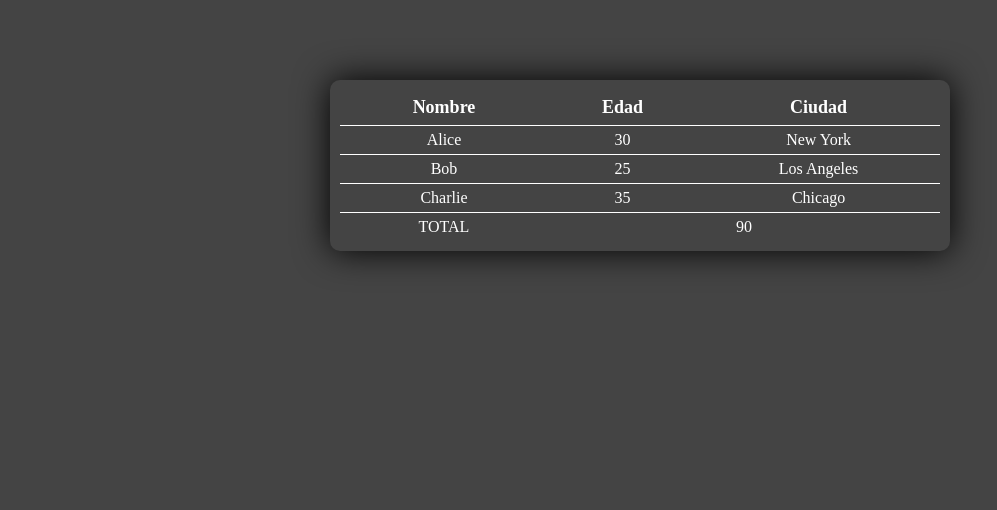
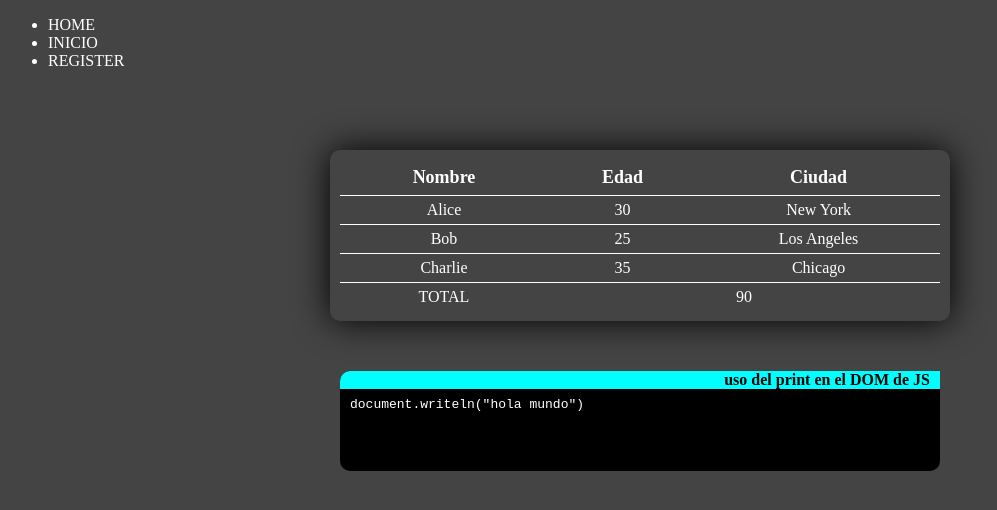
Before and after one commit to Zn-TaG/EjerciciosJS, a plain HTML site: page QuintoEjercicio/index.html in a window 1280 px wide. Shown: the whole page, without its empty margins (0-997 px from the left). Drawn offline with Linux system fonts and the light colour scheme.

Commit message:
Update del Cuarto Ejercicio

```diff
--- a/QuintoEjercicio/index.html
+++ b/QuintoEjercicio/index.html
@@ -7,7 +7,18 @@
     <title>Document</title>
 </head>
 <body>
-    <div class="container">
+    <header>
+        <nav>
+            <ul>
+                                                   <li>HOME</li>
+                <li>INICIO</li>
+                <li>REGISTER</li>
+            </ul>
+        </nav>
+    </header>
+    <main>
+        <section>
+            <div loading="lazy" class="container">
                 <table class="container-table">
                     <thead>
                         <tr>
@@ -39,6 +50,15 @@
                     </tbody>
                 </table>
             </div>
+        </section>
+    </main>
+    <section>
+        <div class="container-javascript">
+            <h4>uso del print en el DOM de JS</h4>
+            <code>document.writeln("hola mundo")</code>
+        </div>
+    </section>
+    <footer></footer>
 
     <script src="main.js"></script>
 </body>
--- a/QuintoEjercicio/main.js
+++ b/QuintoEjercicio/main.js
@@ -5,5 +5,4 @@ let resultado = 0;
 for (let i = 0; i < edad.length; i++) {
     resultado += Number(edad[i].textContent);
 }
-
 total.textContent = (String(resultado));
--- a/QuintoEjercicio/style.css
+++ b/QuintoEjercicio/style.css
@@ -31,3 +31,27 @@ th {
 .Resultado {
     color: #fff;
 }
+
+.container-javascript {
+    width: 600px;
+    height: 100px;
+    background-color: #000;
+    margin: auto;
+    border-radius: 10px;
+    margin-top: 50px;
+}
+h4 {
+    background-color: aqua;
+    color: #000;
+    text-align: end;
+    padding-right: 10px;
+    margin-bottom: 5px;
+    border-top-left-radius: 10px;
+}
+code {
+    padding-left: 10px;
+}
+nav {
+    width: 100%;
+
+}
```
Lines whose indentation alone changed are shown as unchanged.
